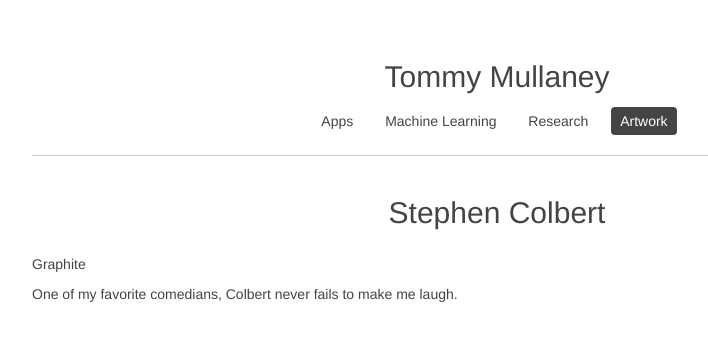
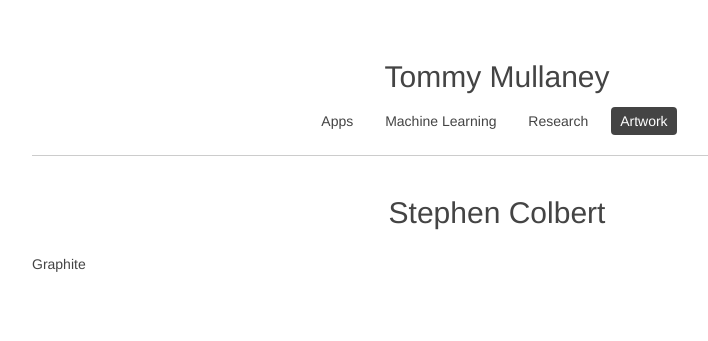
Before and after one commit to tmullaney/tmullaney.github.io, a Jekyll site: the page built from _posts/2015-01-12-stephen-colbert.markdown, in a window 1280 px wide. Shown: the top 341 px of the page, without its empty margins (143-851 px from the left). Built offline with Jekyll 4.4.1, drawn with Linux system fonts in a browser that asks for light colours.

Commit message:
update descriptions

```diff
--- a/_posts/2010-10-10-winston.markdown
+++ b/_posts/2010-10-10-winston.markdown
@@ -7,5 +7,3 @@ detail: false
 priority: 15
 ---
 Graphite
-
-Portrait of my childhood dog, a miniature Schnauzer named Winston.
--- a/_posts/2010-11-05-santa-barbara-sunset.markdown
+++ b/_posts/2010-11-05-santa-barbara-sunset.markdown
@@ -7,5 +7,3 @@ detail: false
 priority: 5
 ---
 Oil on canvas
-
-It's tough to beat a sunset in my hometown Santa Barbara.
--- a/_posts/2015-01-12-stephen-colbert.markdown
+++ b/_posts/2015-01-12-stephen-colbert.markdown
@@ -8,5 +8,3 @@ detail: false
 priority: 1
 ---
 Graphite
-
-One of my favorite comedians, Colbert never fails to make me laugh.
```
